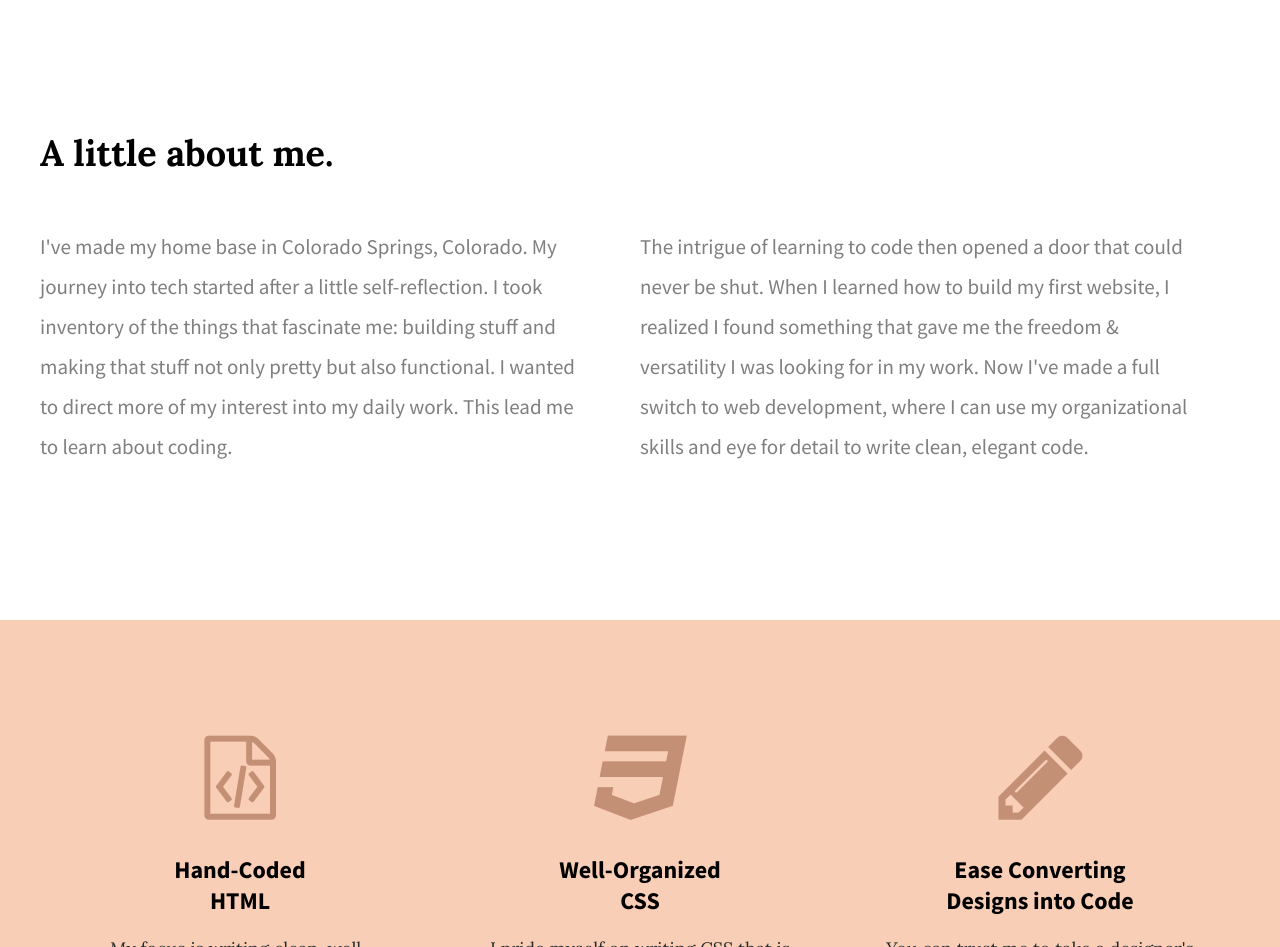
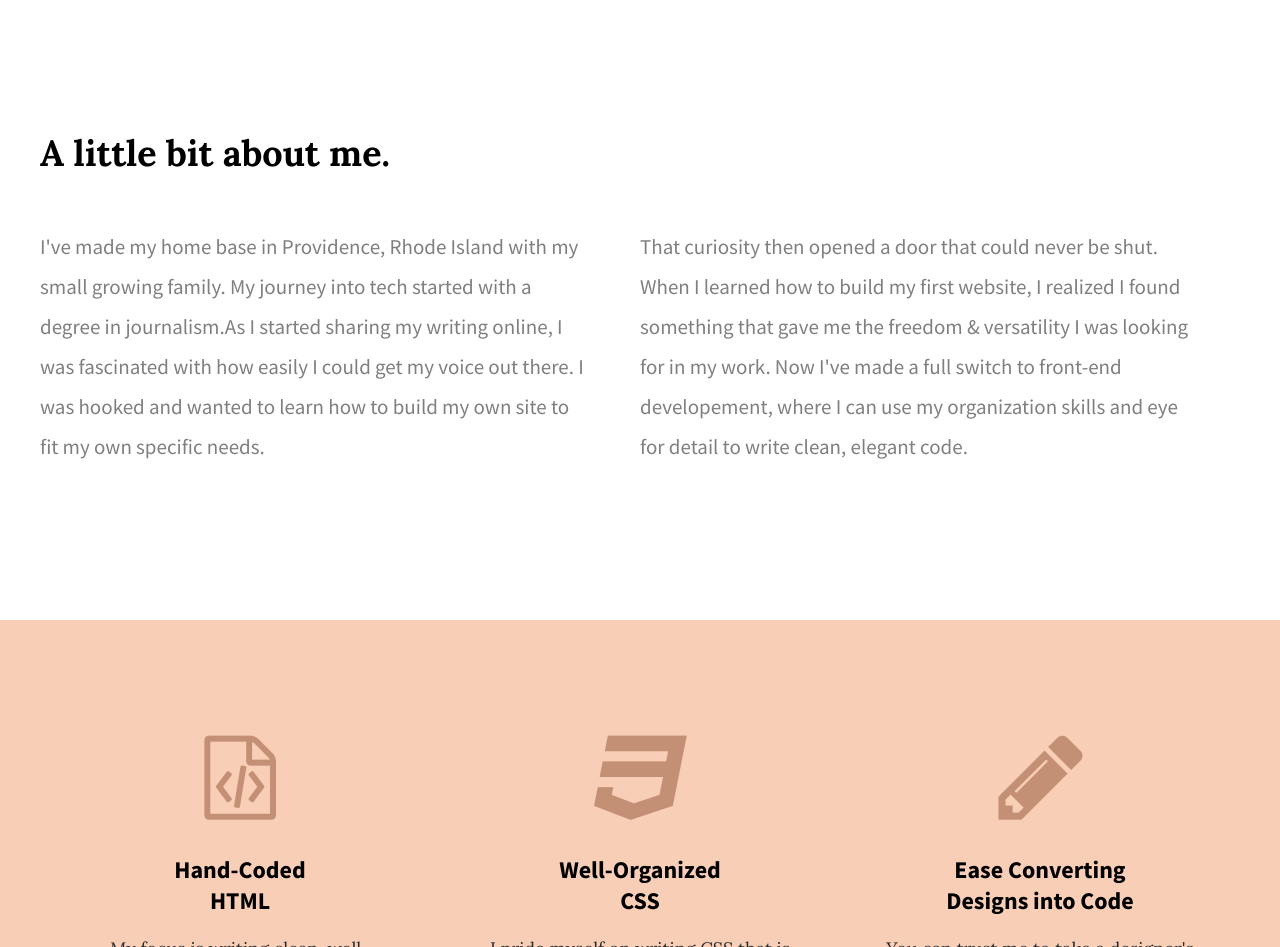
Before and after one commit to LaycH/jubilee-austeen-project, a plain HTML site: page index.html in a window 1280 px wide. Shown: the part 780-1727 px from the top of the page. Drawn offline with Linux system fonts and the light colour scheme.

Commit message:
updates-to-jubilee-austeen

```diff
--- a/index.html
+++ b/index.html
@@ -2,7 +2,7 @@
 <html>
    <head>
         <meta charset="utf-8">
-            <title>Lacey Valdez Hochleutner|Developer</title>
+            <title>Jubilee Austeen|Developer</title>
                 <link rel="stylesheet" href="css/normalize.css">
                 <link rel="stylesheet" href="css/main.css">
                 <link href='https://fonts.googleapis.com/css?family=Source+Sans+Pro:400,700' rel="stylesheet" type='text/css'>
@@ -12,7 +12,7 @@
        <header>
        <div class="full-width">
            <div class="half-width">
-            <h1>Lacey Valdez Hochleutner</h1>
+            <h1>Jubilee Austeen</h1>
             </div>
                 <div class="half-width">
                 <nav>
@@ -29,20 +29,20 @@
         <main>
            <section id="about">
                <div class="full-width">
-                <h2>A little about me.</h2>
+                <h2>A little bit about me.</h2>
                     <div class="half-width">
-                    <p>I've made my home base in Colorado Springs, Colorado.
-                        My journey into tech started after a little self-reflection.
-                        I took inventory of the things that fascinate me: building stuff and making that stuff
-                         not only pretty but also functional.
-                         I wanted to direct more of my interest into my daily work. This lead me to learn about coding.
+                    <p>I've made my home base in Providence, Rhode Island with my small growing family.
+                        My journey into tech started with a degree in journalism.As I started sharing my
+                        writing online, I was fascinated with how easily I could get my voice out there.
+                        I was hooked and wanted to learn how to build my own site to fit my own specific needs.
                     </p>
                     </div>
                     <div class="half-width">
-                    <p>The intrigue of learning to code then opened a door that could never be shut.
-                        When I learned how to build my first website, I realized I found something that gave me the freedom
-                         & versatility I was looking for in my work. Now I've made a full switch to web development,
-                         where I can use my organizational skills and eye for detail to write clean, elegant code.
+                    <p>That curiosity then opened a door that could never be shut. When I learned how to
+                         build my first website, I realized I found something that gave me the freedom &
+                          versatility I was looking for in my work. Now I've made a full switch to front-end
+                          developement, where I can use my organization skills and eye for detail to write clean,
+                        elegant code.
                     </p>
                     </div>
                </div>
```
